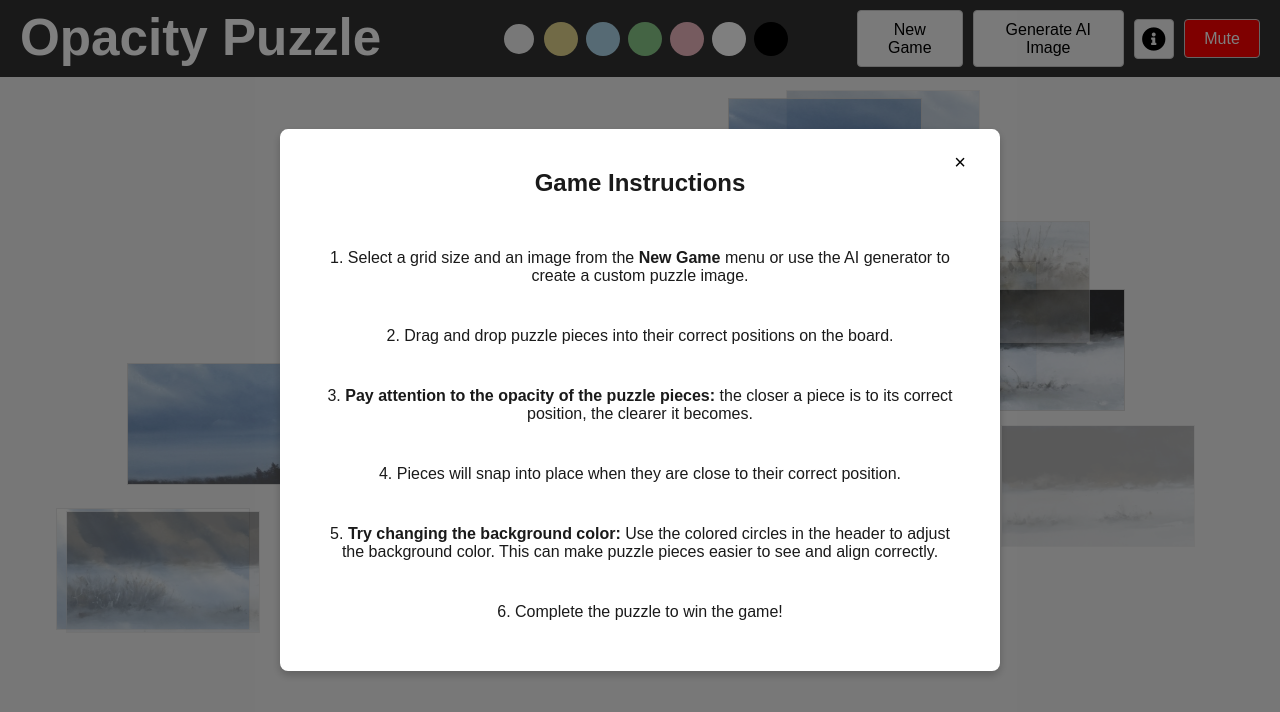
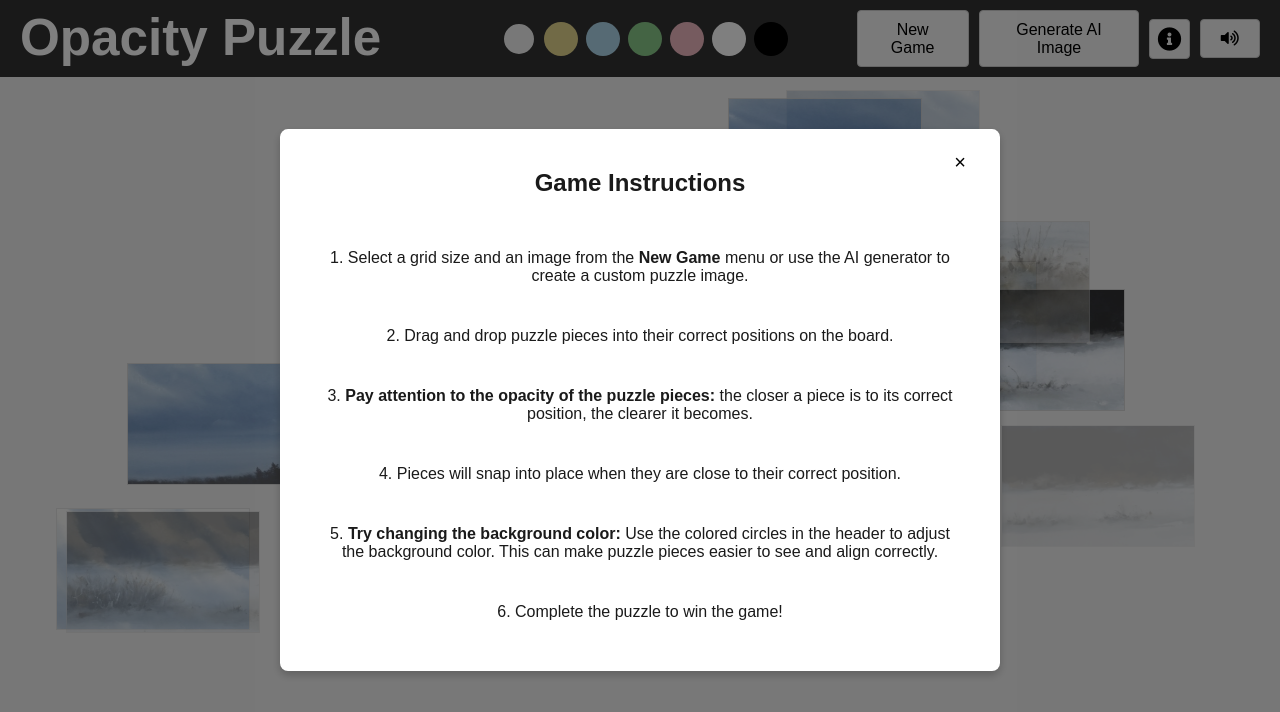
Before and after one commit to gloofys/puzzle, a React (Vite) app: page / in a window 1280 px wide. Shown: the top 712 px of the page. Built offline with nearby package versions, Linux system fonts and the light colour scheme.

Commit message:
mute and volume up icon. The mute button is using font awesome fa-fw

```diff
--- a/src/assets/Buttons.css
+++ b/src/assets/Buttons.css
@@ -70,8 +70,3 @@
 .start-game-button:hover {
     background-color: #45a049; /* Darker green on hover */
 }
-
-.header button.mute {
-    background-color: red;
-    color: white;
-}
--- a/src/components/Header.jsx
+++ b/src/components/Header.jsx
@@ -28,8 +28,8 @@ const Header = ({ bgColor, setBgColor, onOpenNewGame, onOpenImageGenerator, onTo
                 >
                     <i className="fas fa-info-circle"></i>
                 </button>
-                <button className="mute" onClick={onToggleMute}>
-                    {isMuted ? 'Unmute' : 'Mute'}
+                <button className="mute" onClick={onToggleMute} aria-label={isMuted ? 'Unmute' : 'Mute'}>
+                    <i className={`${isMuted ? 'fas fa-volume-mute' : 'fas fa-volume-up'} fa-fw`}></i>
                 </button>
             </div>
 
```
